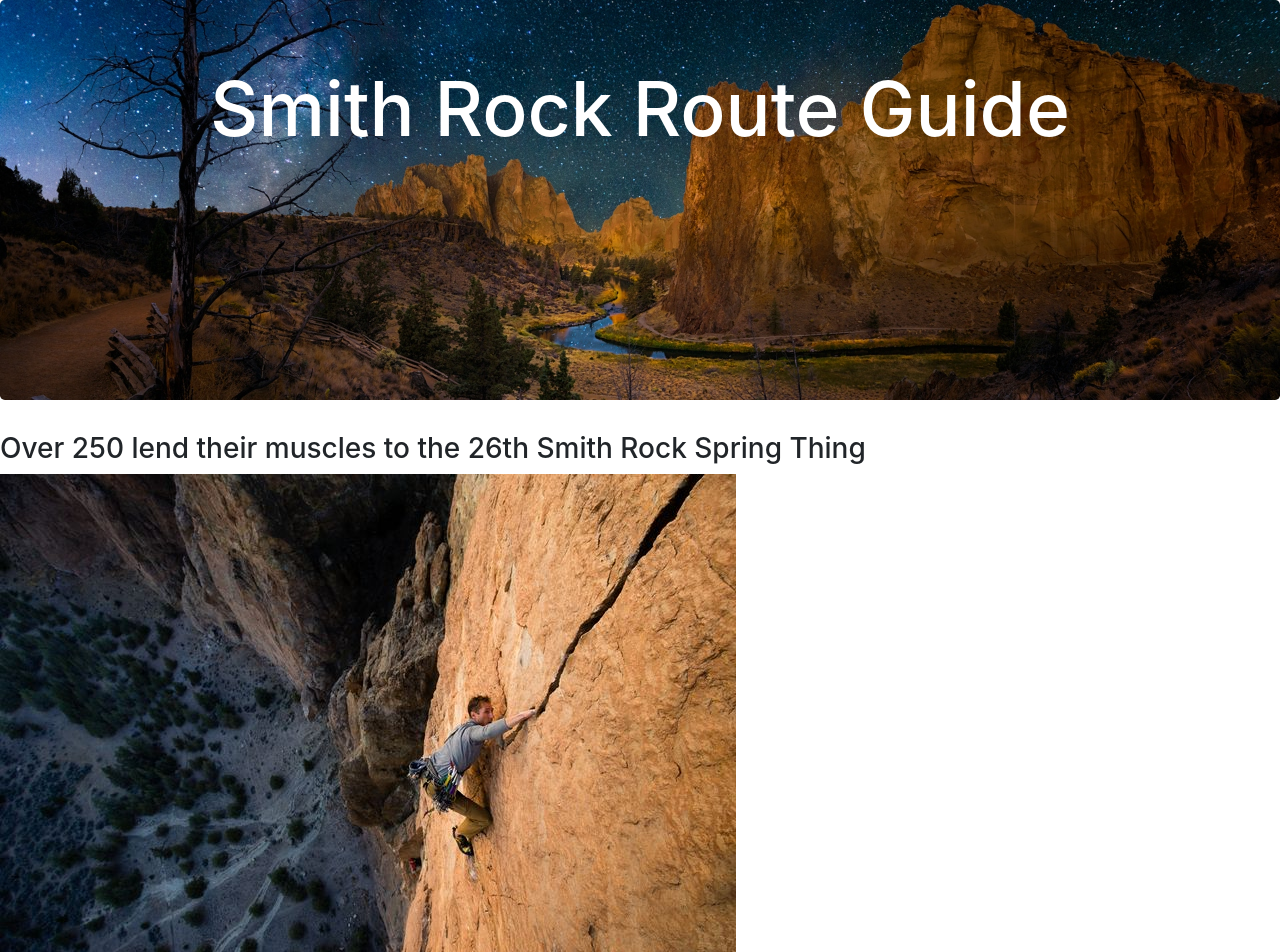
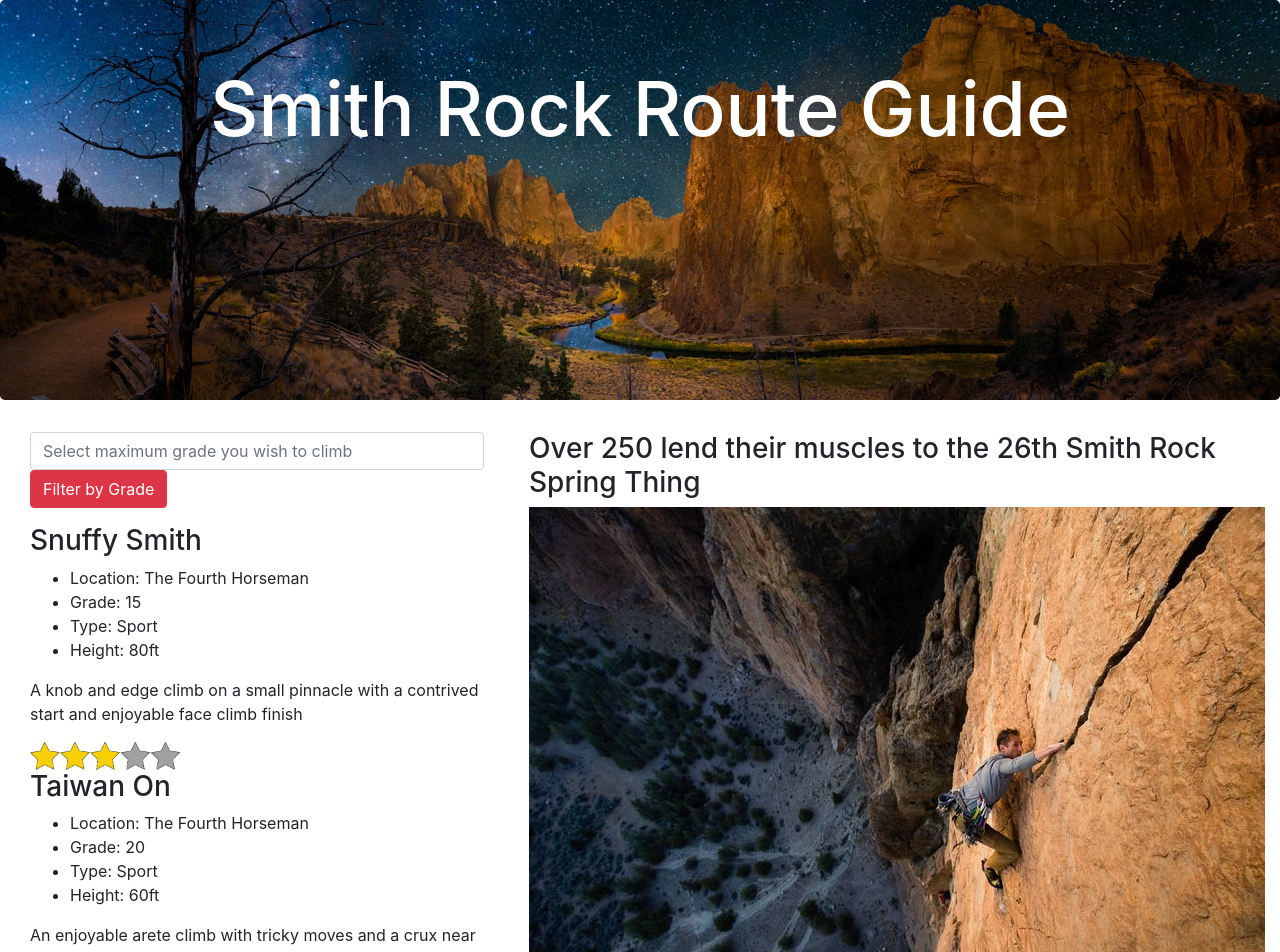
Before and after one commit to 1stBoltCrux/SmithRock, an Angular app: page / in a window 1280 px wide. Shown: the top 952 px of the page. Built offline with nearby package versions, Linux system fonts and the light colour scheme.

Commit message:
add css to display components side by side

```diff
--- a/src/app/app.component.css
+++ b/src/app/app.component.css
@@ -15,3 +15,7 @@
 .topBar h1 {
   font-size: 75px;
 }
+
+.newsRoute {
+  display: flex;
+}
--- a/src/app/app.component.html
+++ b/src/app/app.component.html
@@ -3,5 +3,11 @@
         <h1>Smith Rock Route Guide</h1>
       </div>
     </div>
-    <news-item [childNewsList]="masterNewsList"></news-item>
-    <route-list [childRouteList]="masterRouteList"></route-list>
+    <div class="newsRoute">
+      <div class="container routeListContainer">
+        <route-list [childRouteList]="masterRouteList"></route-list>
+      </div>
+      <div class="container newsListContainer">
+            <news-item [childNewsList]="masterNewsList"></news-item>
+      </div>
+    </div>
```
